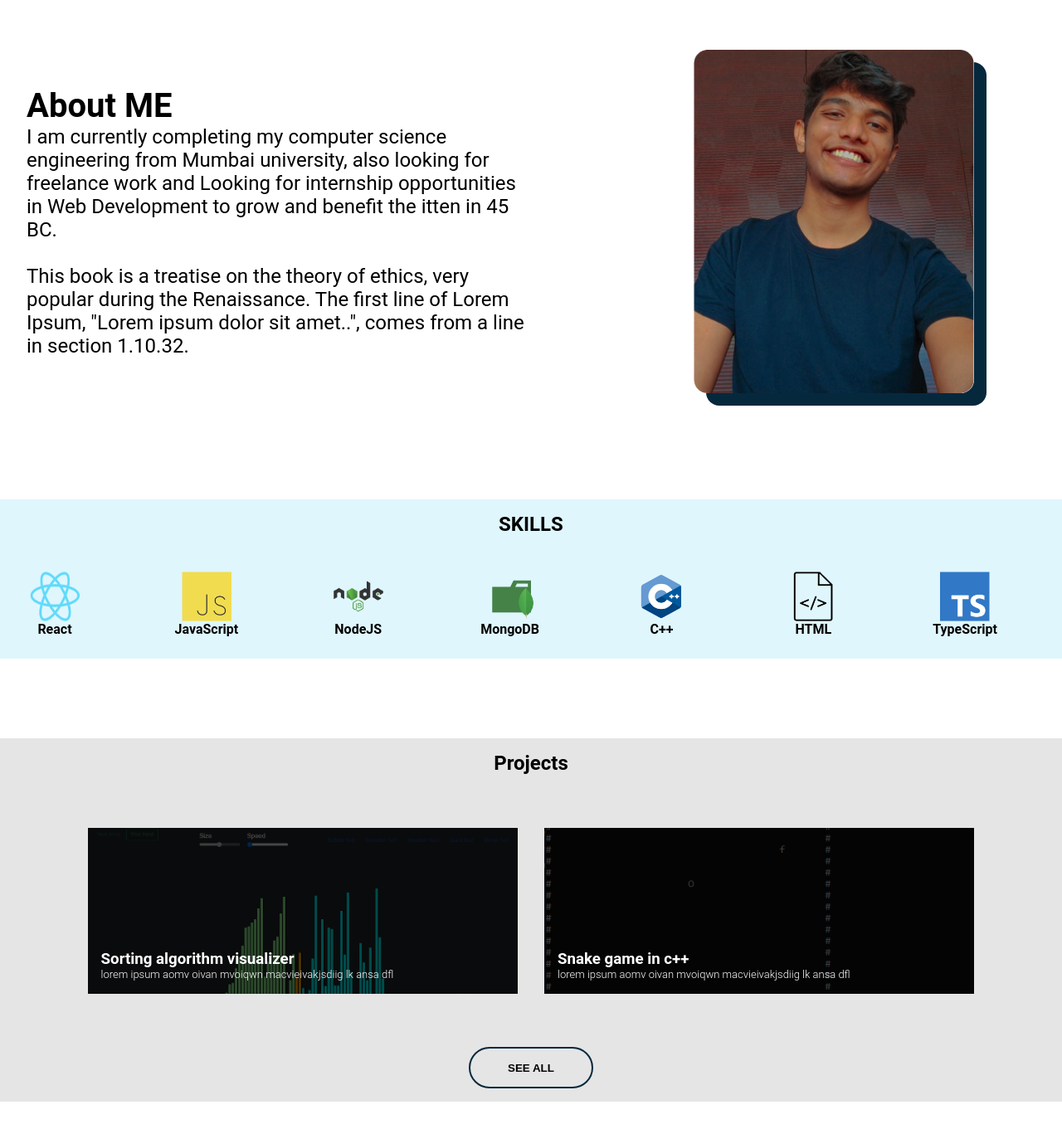
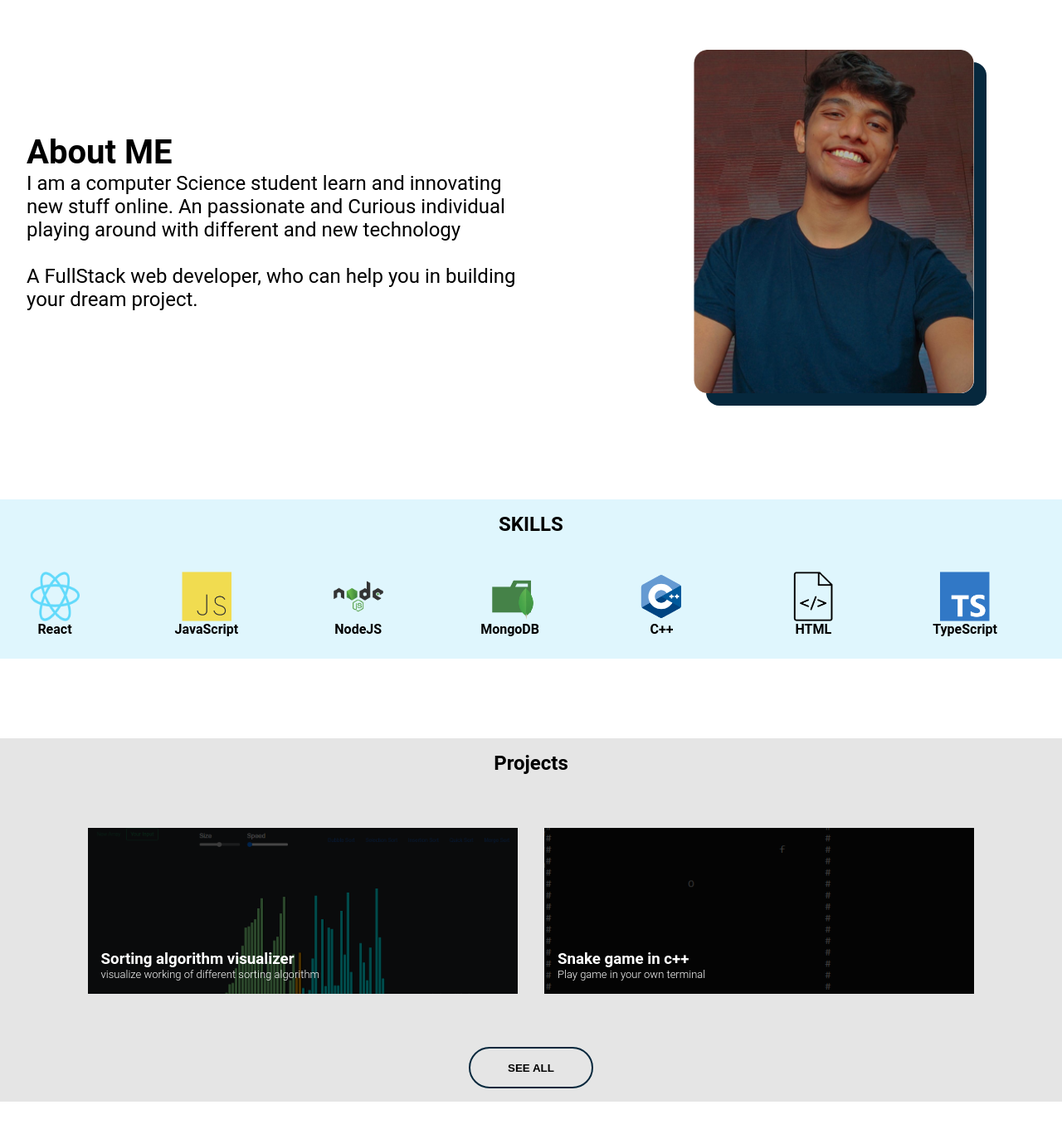
Before and after one commit to raunakgurud09/my-portfolio, a React (Create React App) app in the folder client/: page / in a window 1280 px wide. Shown: the part 770-2137 px from the top of the page at 83% size. Built offline with nearby package versions, Linux system fonts and the light colour scheme.

Commit message:
added additional info in data

```diff
--- a/client/src/Components/About/About.jsx
+++ b/client/src/Components/About/About.jsx
@@ -1,5 +1,5 @@
 import "./about.css";
-import image from '../../Assets/Image/mypic1.png'
+import image from "../../Assets/Image/mypic1.png";
 
 function About() {
   return (
@@ -8,16 +8,17 @@ function About() {
         <div className="about__text-wrap">
           <h3>About ME</h3>
           <p>
-            I am currently completing my computer science engineering from
-            Mumbai university, also looking for freelance work and
-            Looking for internship opportunities in Web Development to grow and
-            benefit the itten in 45 BC. <br/><br/> This book is a treatise on the theory of ethics, very popular during the Renaissance. The first line of Lorem Ipsum, "Lorem ipsum dolor sit amet..", comes from a line in section 1.10.32.
+            I am a computer Science student learn and innovating new stuff online.
+            An passionate and Curious individual playing around with different and
+            new technology
+            <br /><br />
+            A FullStack web developer, who can help you in building your dream project.
           </p>
         </div>
       </div>
       <div className="about__container-right">
         <div className="about__image-container">
-          <img className="about-image" src={image} alt="hero" />
+          <img className="about-image" src={image} alt="Raunak Gurud image" />
         </div>
       </div>
     </div>
--- a/client/src/Components/Hero/Hero.jsx
+++ b/client/src/Components/Hero/Hero.jsx
@@ -21,7 +21,7 @@ function Hero() {
         </HashLink>
       </div>
       <div className="hero__container-right">
-        <img src={image} alt="hero" />
+        <img src={image} alt="Full stack web developer" />
       </div>
     </div>
   );
--- a/client/src/Components/Projects/Project.jsx
+++ b/client/src/Components/Projects/Project.jsx
@@ -5,12 +5,12 @@ function Project(props) {
   return (
     <div className="Project__container">
     <a href="">
-      <img src={props.image} alt="from unsplash" />
+      <img src={props.image} alt={props.alt} />
     </a>
     <div className="Project__text-container">
       <h3>{props.title}</h3>
       <p>
-        {props.description}
+        {props.summary}
       </p>
     </div>
   </div>
--- a/client/src/Components/Projects/Projects.jsx
+++ b/client/src/Components/Projects/Projects.jsx
@@ -31,7 +31,7 @@ function Projects() {
                 key={index}
                 image={project.imageURI}
                 title={project.ProjectTitle}
-                description={project.ProjectSummary}
+                summary={project.ProjectSummary}
               />
             );
           } else {
--- a/client/src/Components/Skills/Skills.jsx
+++ b/client/src/Components/Skills/Skills.jsx
@@ -7,7 +7,7 @@ const SkillContainer = (props) => {
   // console.log(props);
   return (
     <div className="skill__container">
-      <img src={props.image} height="60px" width="60px" alt="skillsURl" />
+      <img src={props.image} height="60px" width="60px" alt={props.alt} />
       <h3>{props.name}</h3>
     </div>
   );
--- a/client/src/Data/Static/Projects.js
+++ b/client/src/Data/Static/Projects.js
@@ -1,26 +1,39 @@
-import sortingAlgoVisImg from '../../Assets/Image/SortingVisualizer2.png';
-import calculatorImg from '../../Assets/Image/calculator.png';
-import snakeGameImg from '../../Assets/Image/snakeGame.png';
-
-
+import sortingAlgoVisImg from "../../Assets/Image/SortingVisualizer2.png";
+import calculatorImg from "../../Assets/Image/calculator.png";
+import snakeGameImg from "../../Assets/Image/snakeGame.png";
 
 export const Projects = [
-    {
-        imageURI:sortingAlgoVisImg,
-        ProjectTitle:"Sorting algorithm visualizer",
-        ProjectSummary:"lorem ipsum aomv oivan mvoiqwn macvieivakjsdiig lk ansa dfl",
-        backgroundColor:"#00FFFF",
-    },
-    {
-        imageURI:snakeGameImg,
-        ProjectTitle:"Snake game in c++",
-        ProjectSummary:"lorem ipsum aomv oivan mvoiqwn macvieivakjsdiig lk ansa dfl",
-        backgroundColor:"#EBB700",
-    },
-    {
-        imageURI:calculatorImg,
-        ProjectTitle:"Calculator in react",
-        ProjectSummary:"lorem ipsum aomv oivan mvoiqwn macvieivakjsdiig lk ansa dfl",
-        backgroundColor:"#003D39",
-    }
-]
+  {
+    backgroundColor: "#00FFFF",
+    imageURI: sortingAlgoVisImg,
+    alt: "Sorting Algorithm Visualizer",
+    ProjectTitle: "Sorting algorithm visualizer",
+    ProjectSummary: "visualize working of different sorting algorithm",
+    ProjectDescription:
+      "I and my peers were facing difficulty in understanding Sorting algorithm so me and some of my friends builded a website which enable us to easily visualise and understand algorithms.Learned about JavaScript , ES7, web hosting and algorithms",
+    gitHubLink:
+      "https://github.com/raunakgurud09/sorting-visualizer-mini-Project",
+    PublishedLink: "https://sorting-visualizer-mini-project.netlify.app/",
+  },
+  {
+    backgroundColor: "#EBB700",
+    imageURI: snakeGameImg,
+    alt: "Snake Game in CPP",
+    ProjectTitle: "Snake game in c++",
+    ProjectSummary: "Play game in your own terminal",
+    ProjectDescription:
+      "made a simple snake game in cpp you can also play this game in your own terminal learned alot of concepts on how to render a simple yet complex game in terminal",
+    gitHubLink: "https://github.com/raunakgurud09/Snake-Game",
+    PublishedLink: "",
+  },
+  {
+    backgroundColor: "#003D39",
+    imageURI: calculatorImg,
+    alt: "Calculator in React",
+    ProjectTitle: "Calculator in react",
+    ProjectSummary:"appling react concepts",
+    ProjectDescription: "Made a simple calculator to implement various concept learn ",
+    gitHubLink: "",
+    PublishedLink: "",
+  },
+];
--- a/client/src/Data/Static/Skills.js
+++ b/client/src/Data/Static/Skills.js
@@ -10,29 +10,36 @@ export const skills = [
     {
         imgURI : reactImg,
         skillName : "React",
+        alt:"React Developer"
     },
     {
         imgURI : jsImg,
         skillName : "JavaScript",
+        alt:"JavaScript Developer"
     },
     {
         imgURI : nodeJSImg,
         skillName : "NodeJS",
+        alt:"NodeJS Developer"
     },
     {
         imgURI : mongoDBImg,
         skillName : "MongoDB",
+        alt:"MongoDB Developer"
     },
     {
         imgURI : cppImg,
         skillName : "C++",
+        alt:"CPP Developer"
     },
     {
         imgURI : htmlImg,
         skillName : "HTML",
+        alt:"HTML Developer"
     },
     {
         imgURI : tsImg,
         skillName : "TypeScript",
+        alt:"TypeScript Developer"
     },
 ]
--- a/client/src/Pages/Projects/Projects.jsx
+++ b/client/src/Pages/Projects/Projects.jsx
@@ -11,11 +11,11 @@ const ProjectCard = (props) => {
         style={{ backgroundColor: props.backgroundColor }}
       ></div>
       <div className="project__image-container">
-        <img src={props.image} alt="project-c ard" />
+        <img src={props.image} alt={props.alt} />
       </div>
       <div className="project__text-container">
         <h2>{props.title}</h2>
-        <p>{props.summary}</p>
+        <p>{props.description}</p>
       </div>
     </div>
   );
@@ -36,6 +36,7 @@ function Projects() {
               title={project.ProjectTitle}
               summary={project.ProjectSummary}
               backgroundColor={project.backgroundColor}
+              description={project.ProjectDescription}
             />
           );
         })}
```
